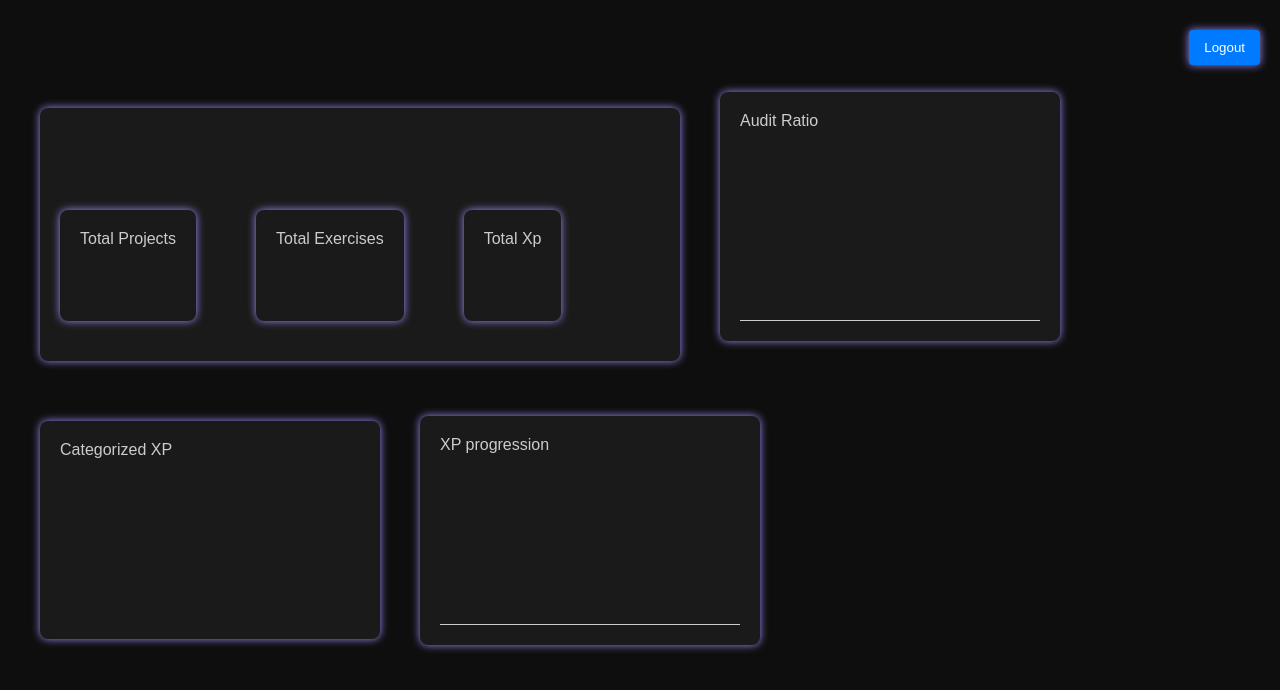
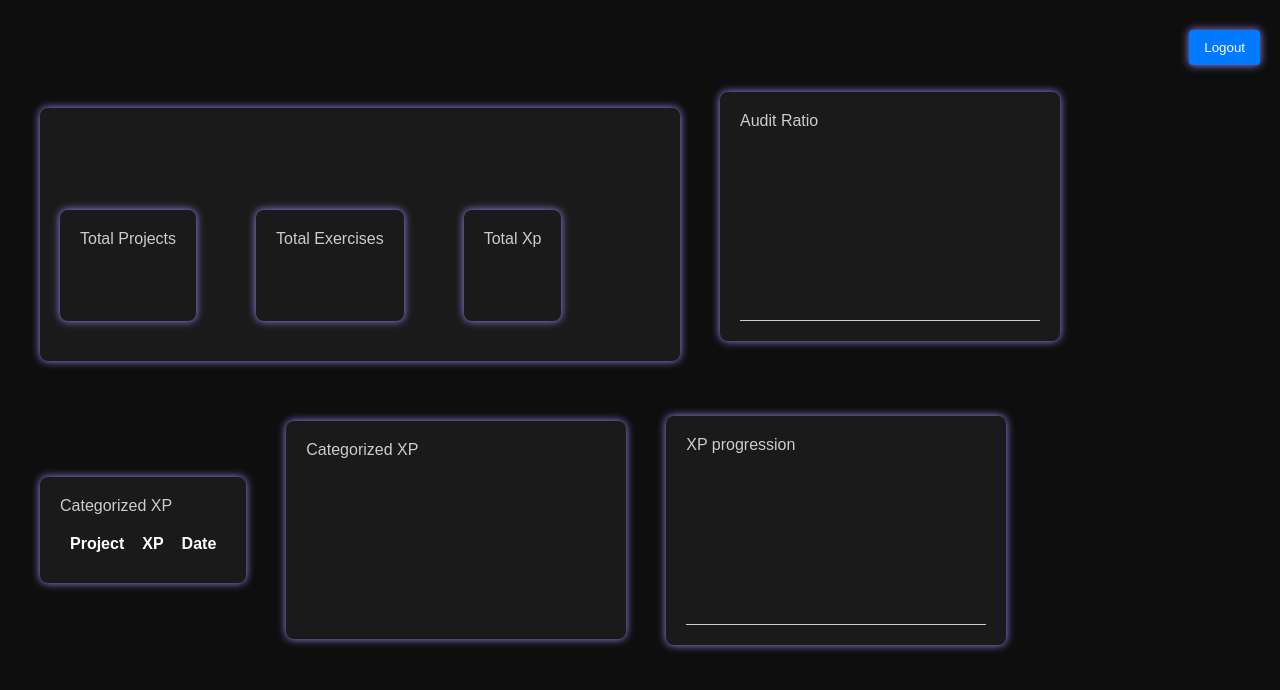
Before and after one commit to rjanahi/graphql, a plain HTML site: page public/profile.html in a window 1280 px wide. Drawn offline with Linux system fonts and the light colour scheme.

Commit message:
formatted

```diff
--- a/public/profile.html
+++ b/public/profile.html
@@ -41,7 +41,7 @@
         </div>
       </div>
     </div>
-    <!-- <div class="graphs-container">
+    <div class="graphs-container">
       <div class="tableCard">
         <h5>Categorized XP</h5>
         <table id="xpTable">
@@ -54,7 +54,7 @@
           </thead>
           <tbody></tbody>
         </table>
-        </div> -->
+      </div>
       <div class="graphs-container">
         <div class="tableCard">
           <h5>Categorized XP</h5>
```
Lines whose indentation alone changed are shown as unchanged.
